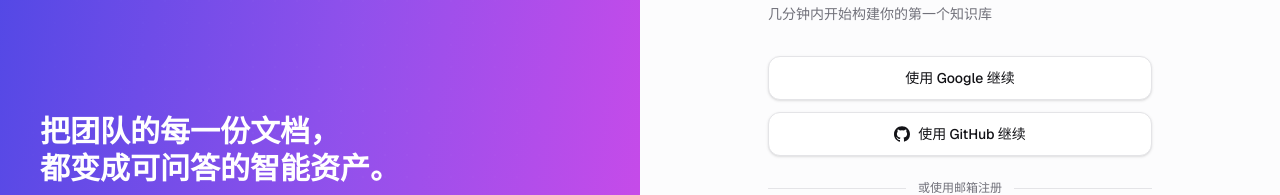
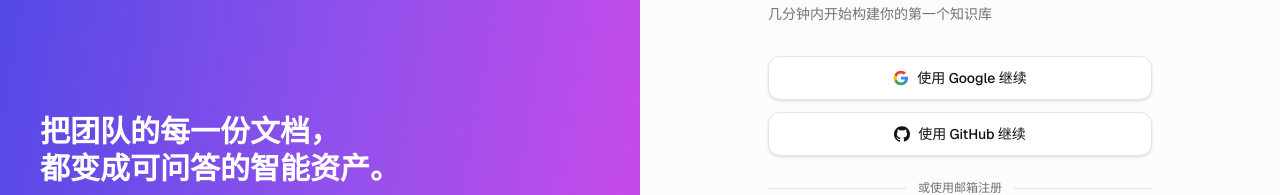
Before and after one commit to BlackArt40/KnowledgeAI, a Next.js app: page /register in a window 1280 px wide. Shown: the part 142-337 px from the top of the page. Built offline with nearby package versions, Linux system fonts and the light colour scheme.

Commit message:
fix: 注册页 Google 按钮添加 Google 图标
注册页"使用 Google 继续"按钮缺少 Google 图标（登录页已有）。
导入 GoogleIcon 并添加到按钮中，与登录页保持一致。

```diff
--- a/src/app/(auth)/register/page.tsx
+++ b/src/app/(auth)/register/page.tsx
@@ -3,7 +3,7 @@
 import * as React from "react";
 import Link from "next/link";
 import { Eye, EyeOff } from "lucide-react";
-import { GithubIcon as Github } from "@/components/icons/brand-icons";
+import { GithubIcon as Github, GoogleIcon as Google } from "@/components/icons/brand-icons";
 import { Button } from "@/components/ui/button";
 import { Input } from "@/components/ui/input";
 import { Label } from "@/components/ui/label";
@@ -25,6 +25,7 @@ export default function RegisterPage() {
 
       <div className="grid gap-3">
         <Button variant="outline" className="h-11">
+          <Google className="h-4 w-4" />
           使用 Google 继续
         </Button>
         <Button variant="outline" className="h-11">
```
